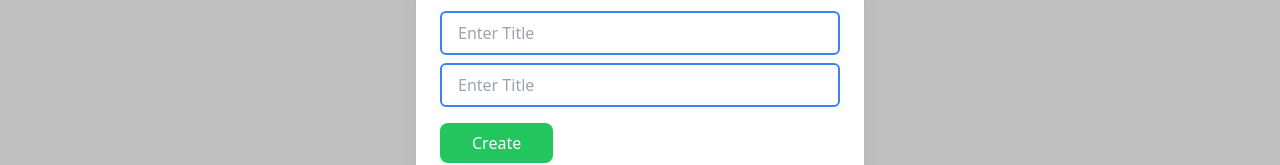
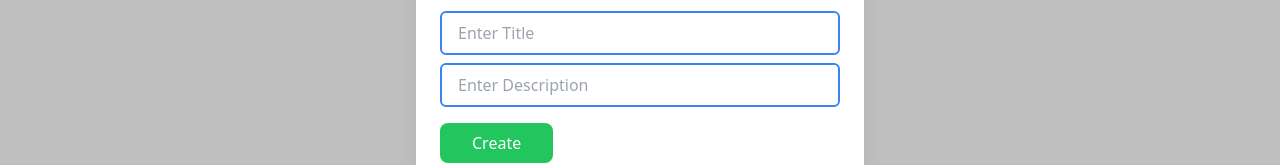
Before and after one commit to tara122333/todo-frontend, a React (Create React App) app: page / in a window 1280 px wide. Both pictures are taken after a click on the element "Add". Shown: the part 325-490 px from the top of the page. Built offline with nearby package versions, Linux system fonts and the light colour scheme; no server answers.

Commit message:
changes some text

```diff
--- a/src/components/CreateTodList.jsx
+++ b/src/components/CreateTodList.jsx
@@ -106,7 +106,7 @@ export default function CreateTodoList({ isOpen, setIsOpen }) {
                                                     name="description"
                                                     value={data.description}
                                                     onChange={handleChange}
-                                                    placeholder='Enter Title'
+                                                    placeholder='Enter Description'
                                                     className='px-4 py-2 outline-none border-2 border-blue-500 rounded-md w-full'
                                                 />
                                             </div>
--- a/src/components/UpdateTodoList.jsx
+++ b/src/components/UpdateTodoList.jsx
@@ -102,7 +102,7 @@ export default function UpdateTodoList({ isOpen, setIsOpen, _id }) {
                                                     name="description"
                                                     value={data.description}
                                                     onChange={handleChange}
-                                                    placeholder='Enter Title'
+                                                    placeholder='Enter Description'
                                                     className='px-4 py-2 outline-none border-2 border-blue-500 rounded-md w-full'
                                                 />
                                             </div>
```
